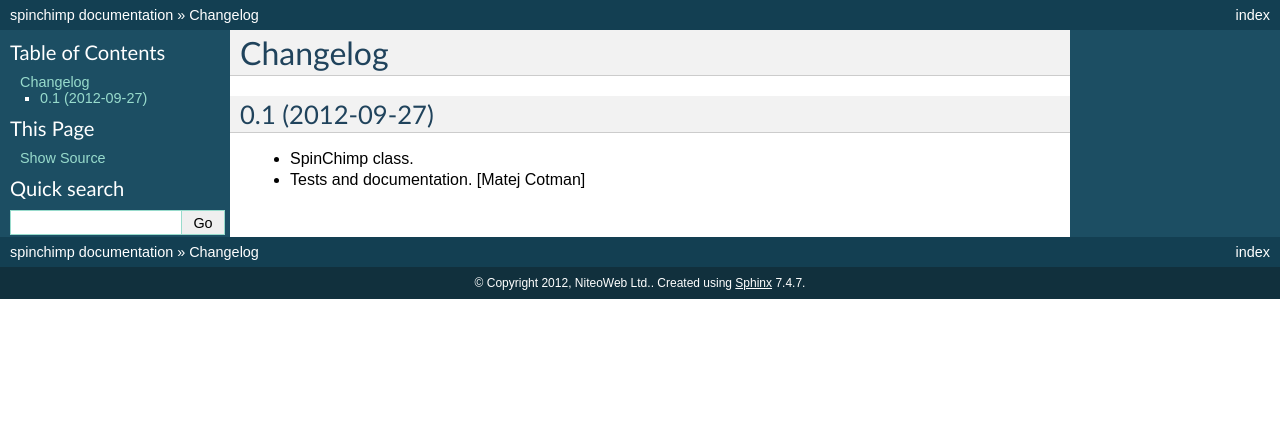
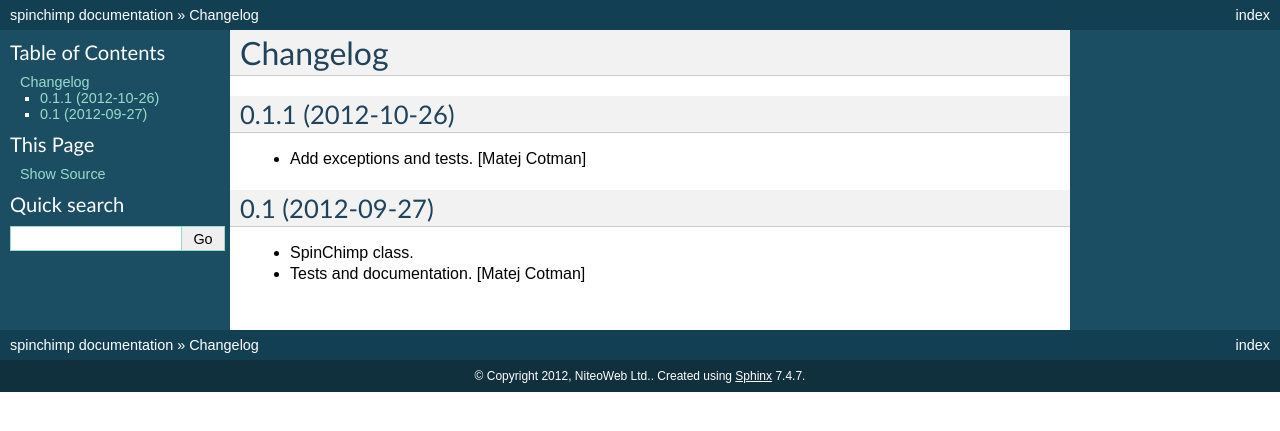
Before and after one commit to teamniteo/spinchimp, a Sphinx documentation site: the page built from docs/HISTORY.rst, in a window 1280 px wide. Shown: the top 431 px of the page. Built offline with Sphinx 7.4.7, drawn with Linux system fonts in a browser that asks for light colours.

Commit message:
prep for release 0.1.1

```diff
--- a/docs/HISTORY.rst
+++ b/docs/HISTORY.rst
@@ -1,5 +1,12 @@
 Changelog
 =========
+
+0.1.1 (2012-10-26)
+------------------
+
+- Add exceptions and tests.
+  [Matej Cotman]
+
 
 0.1 (2012-09-27)
 ----------------
--- a/src/spinchimp/version.txt
+++ b/src/spinchimp/version.txt
@@ -1 +1 @@
-0.1
+0.1.1
```
